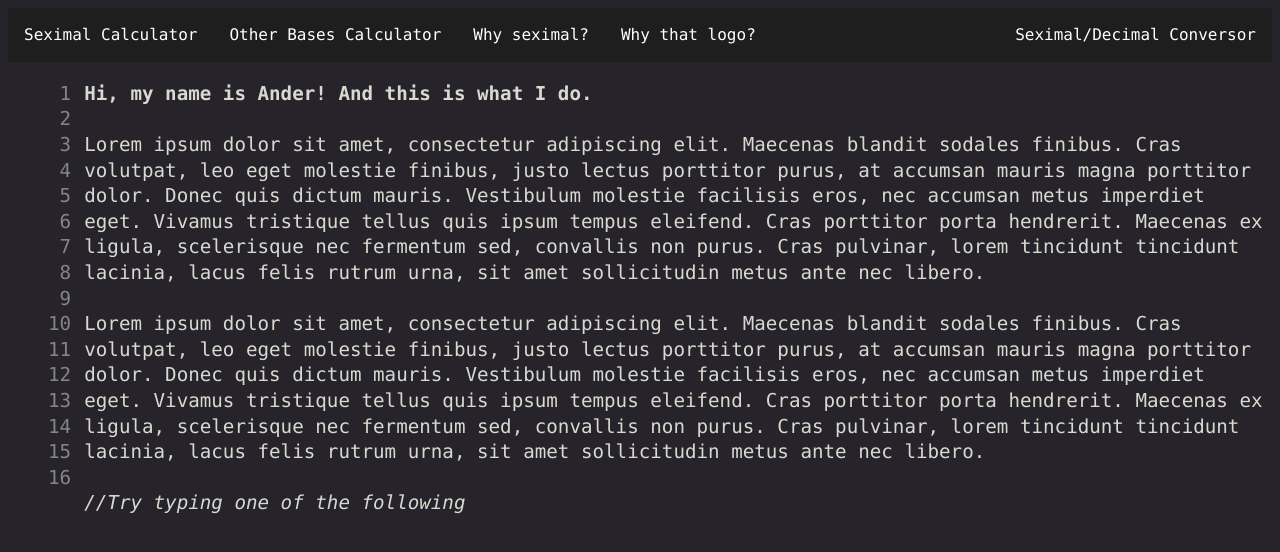
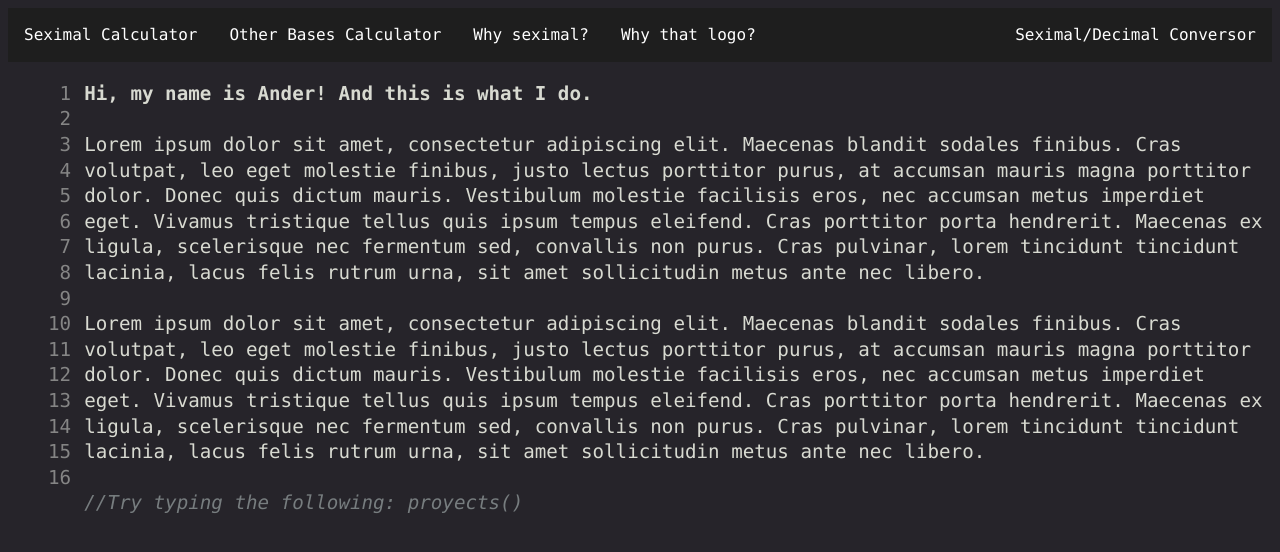
Before and after one commit to DanderTaes/Portfolio, a plain HTML site: page index.html in a window 1280 px wide. Drawn offline with nearby package versions, Linux system fonts and the light colour scheme.

Commit message:
italics comments

```diff
--- a/css/style.css
+++ b/css/style.css
@@ -11,6 +11,11 @@ body {
     font-family: Consolas, 'Courier New', monospace;
     line-height:3.2vh;
 
+}
+
+.comments {
+    color: #777d7f;
+    font-style: italic;
 }
 
 
--- a/index.html
+++ b/index.html
@@ -39,7 +39,7 @@
                 <br/><br/>
                 Lorem ipsum dolor sit amet, consectetur adipiscing elit. Maecenas blandit sodales finibus. Cras volutpat, leo eget molestie finibus, justo lectus porttitor purus, at accumsan mauris magna porttitor dolor. Donec quis dictum mauris. Vestibulum molestie facilisis eros, nec accumsan metus imperdiet eget. Vivamus tristique tellus quis ipsum tempus eleifend. Cras porttitor porta hendrerit. Maecenas ex ligula, scelerisque nec fermentum sed, convallis non purus. Cras pulvinar, lorem tincidunt tincidunt lacinia, lacus felis rutrum urna, sit amet sollicitudin metus ante nec libero.
                 <br/><br/>
-                    <em class="comments">//Try typing one of the following</em>
+                    <em class="comments">//Try typing the following: proyects()</em>
                 </p>
 
 
```
